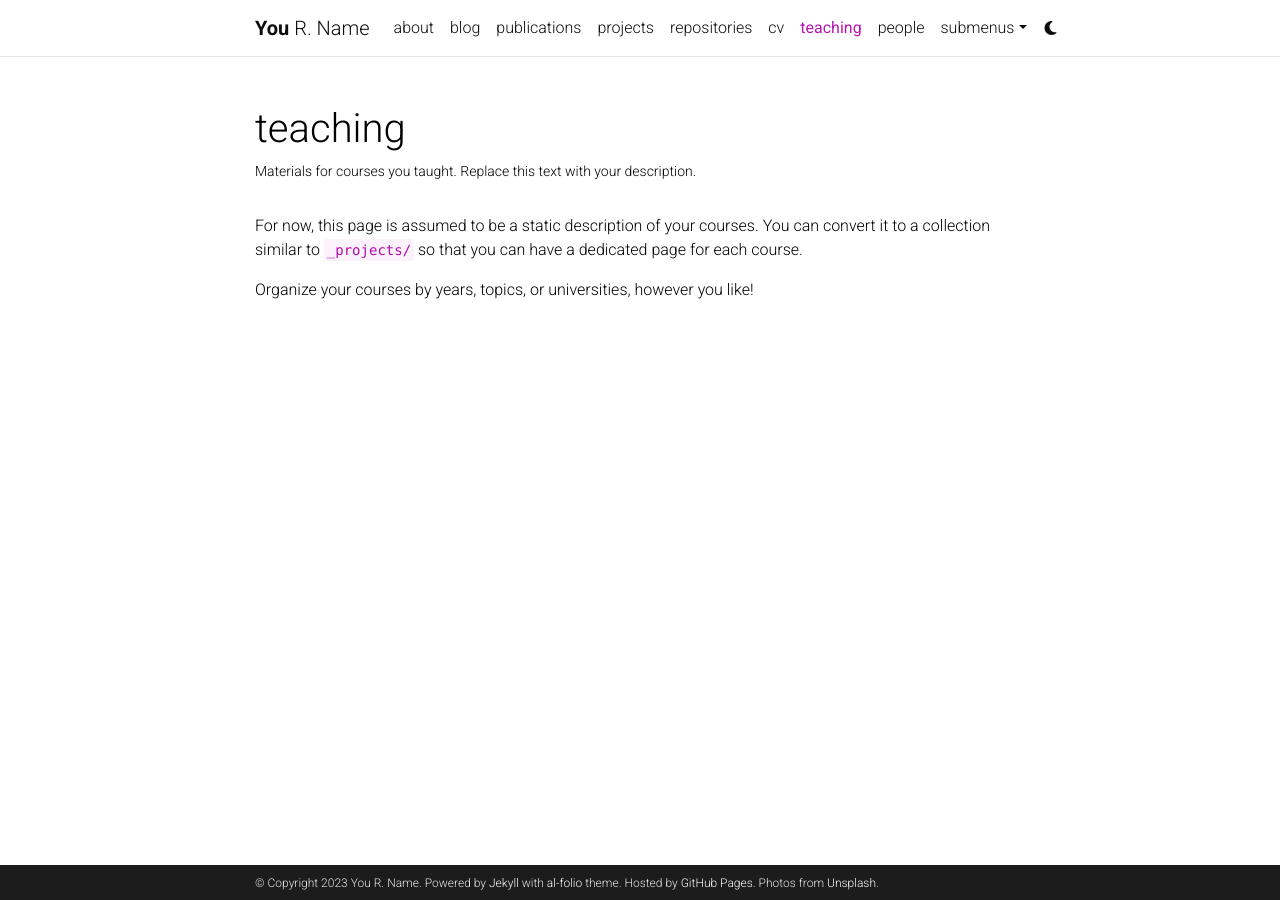
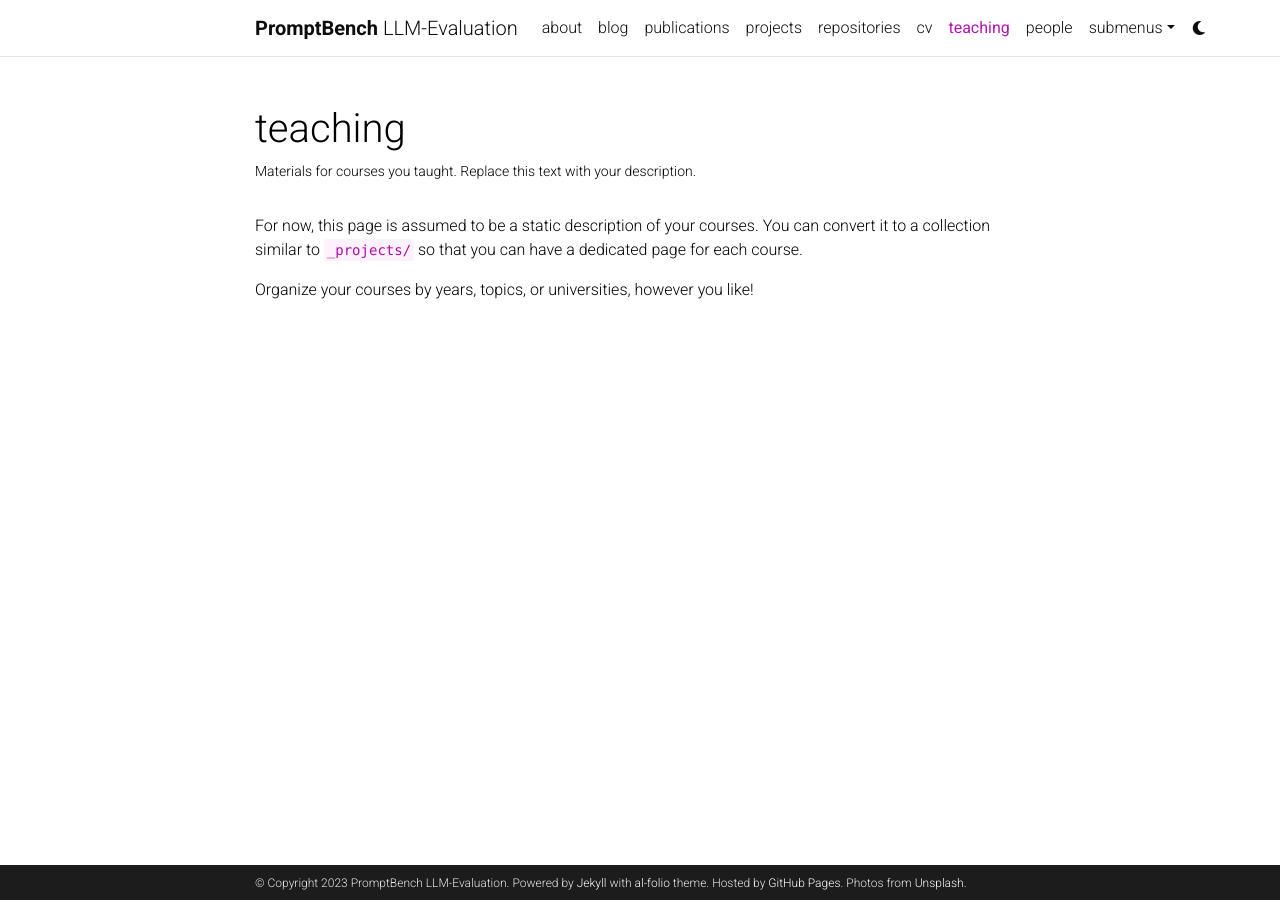
Before and after one commit to llm-eval/llm-eval.github.io, a Jekyll site: the page built from _pages/teaching.md, in a window 1280 px wide. Built offline with Jekyll 4.4.1, drawn with Linux system fonts in a browser that asks for light colours; comment, search, counter and statistics services are not loaded; a style sheet for code colours, icons or effects is not loaded.

Commit message:
Update _config.yml

```diff
--- a/_config.yml
+++ b/_config.yml
@@ -3,9 +3,9 @@
 # -----------------------------------------------------------------------------
 
 title: blank # the website title (if blank, full name will be used instead)
-first_name: You
-middle_name: R.
-last_name: Name
+first_name: PromptBench
+middle_name:
+last_name: LLM-Evaluation
 email: you@example.com
 description: > # the ">" symbol means to ignore newlines until "footer_text:"
   A simple, whitespace theme for academics. Based on [*folio](https://github.com/bogoli/-folio) design.
@@ -18,8 +18,8 @@
 lang: en # the language of your site (for example: en, fr, cn, ru, etc.)
 icon: ⚛️  # the emoji used as the favicon (alternatively, provide image name in /assets/img/)
 
-url: https://alshedivat.github.io # the base hostname & protocol for your site
-baseurl: /al-folio # the subpath of your site, e.g. /blog/
+url: https://llm-eval.github.io # the base hostname & protocol for your site
+baseurl: # the subpath of your site, e.g. /blog/
 last_updated: false # set to true if you want to display last updated in the footer
 impressum_path:  # set to path to include impressum link in the footer, use the same path as permalink in a page, helps to conform with EU GDPR
 
```
